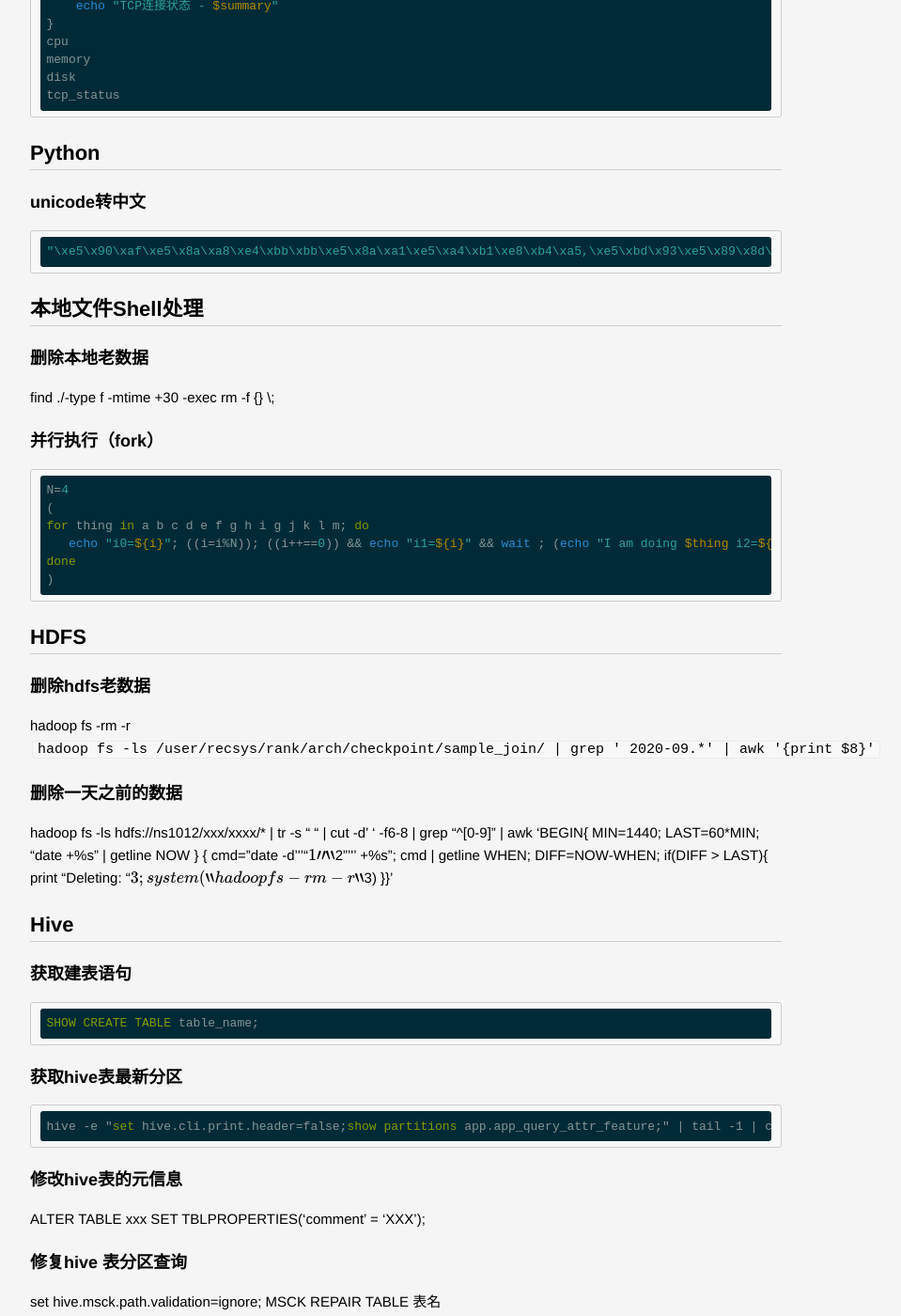
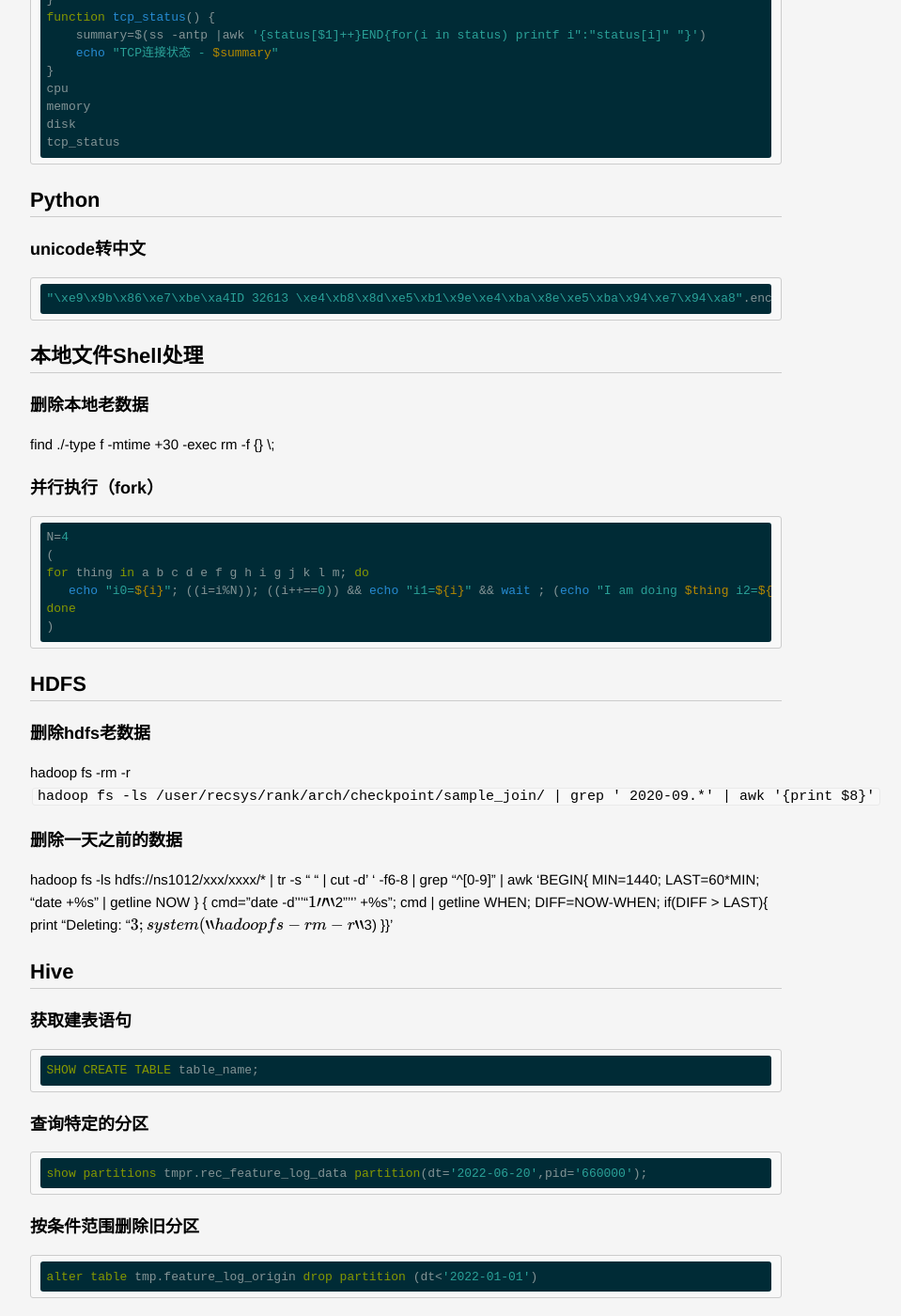
Before and after one commit to lucky521/blog, a Jekyll site: the page built from _posts/productivity/2020-12-04-code-snippet.markdown, in a window 1280 px wide and 1400 px high, scrolled down 1676 px. Shown: the whole window at 94% size, without its empty margins (208-1167 px from the left). Built offline with Jekyll 4.4.1, drawn with Linux system fonts in a browser that asks for light colours; formulas are drawn with MathJax 3.

Commit message:
update blog

````diff
--- a/_posts/framework/2017-07-03-hadoop.markdown
+++ b/_posts/framework/2017-07-03-hadoop.markdown
@@ -261,4 +261,6 @@
 
 # 参考
 
+[不同hadoop版本最权威的文档](https://hadoop.apache.org/docs/)
+
 [官方架构文档](https://hadoop.apache.org/docs/current/hadoop-project-dist/hadoop-hdfs/HdfsDesign.html)
--- a/_posts/language/2017-12-03-clean-code.markdown
+++ b/_posts/language/2017-12-03-clean-code.markdown
@@ -52,7 +52,7 @@
 
 ## Java
 
-## SQL/Hive
+## HiveSQL
 
 https://ytluck.github.io/data-mining/my-dataming-post-42.html
 
--- a/_posts/ml/2019-05-21-ML-System.markdown
+++ b/_posts/ml/2019-05-21-ML-System.markdown
@@ -178,6 +178,8 @@
 
 模型核心内核组件
 - https://zhuanlan.zhihu.com/p/121834310
+- 编译器前端
+- 编译器后端
 
 模型分析层组件
 - https://github.com/tensorflow/model-analysis , https://github.com/tensorflow/model-analysis/blob/master/g3doc/get_started.md
--- a/_posts/productivity/2020-12-04-code-snippet.markdown
+++ b/_posts/productivity/2020-12-04-code-snippet.markdown
@@ -59,7 +59,7 @@
 
 ### unicode转中文
 ```python
-"\xe5\x90\xaf\xe5\x8a\xa8\xe4\xbb\xbb\xe5\x8a\xa1\xe5\xa4\xb1\xe8\xb4\xa5,\xe5\xbd\x93\xe5\x89\x8d\xe4\xbb\xbb\xe5\x8a\xa1\xe6\x89\x80\xe5\x9c\xa8\xe7\x9a\x84\xe9\x9b\x86\xe7\xbe\xa4\xe7\x8a\xb6\xe6\x80\x81\xe4\xb8\xba\xe6\x93\x8d\xe4\xbd\x9c\xe4\xb8\xad,\xe5\x90\xaf\xe5\x8a\xa8\xe5\xa4\xb1\xe8\xb4\xa5".encode('latin-1').decode('utf-8')
+"\xe9\x9b\x86\xe7\xbe\xa4ID 32613 \xe4\xb8\x8d\xe5\xb1\x9e\xe4\xba\x8e\xe5\xba\x94\xe7\x94\xa8".encode('latin-1').decode('utf-8')
 ```
 
 ## 本地文件Shell处理
@@ -87,7 +87,7 @@
 
 
 ### 删除一天之前的数据
-hadoop fs -ls hdfs://ns1012/xxx/xxxx/*    |   tr -s " "    |    cut -d' ' -f6-8    |     grep "^[0-9]"    |    awk 'BEGIN{ MIN=1440; LAST=60*MIN; "date +%s" | getline NOW } { cmd="date -d'\''"$1" "$2"'\'' +%s"; cmd | getline WHEN; DIFF=NOW-WHEN; if(DIFF > LAST){ print "Deleting: "$3; system("hadoop fs -rm -r "$3) }}'
+hadoop fs -ls hdfs://ns1012/xxx/xxxx/* | tr -s " " | cut -d' ' -f6-8 | grep "^[0-9]" | awk 'BEGIN{ MIN=1440; LAST=60*MIN; "date +%s" | getline NOW } { cmd="date -d'\''"$1" "$2"'\'' +%s"; cmd | getline WHEN; DIFF=NOW-WHEN; if(DIFF > LAST){ print "Deleting: "$3; system("hadoop fs -rm -r "$3) }}'
 
 
 ## Hive
@@ -97,6 +97,17 @@
 ```
 SHOW CREATE TABLE table_name;
 ```
+
+### 查询特定的分区
+```shell
+show partitions tmpr.rec_feature_log_data partition(dt='2022-06-20',pid='660000');
+```
+
+### 按条件范围删除旧分区
+```shell
+alter table tmp.feature_log_origin drop partition (dt<'2022-01-01')
+```
+
 
 ### 获取hive表最新分区
 ```shell
````
